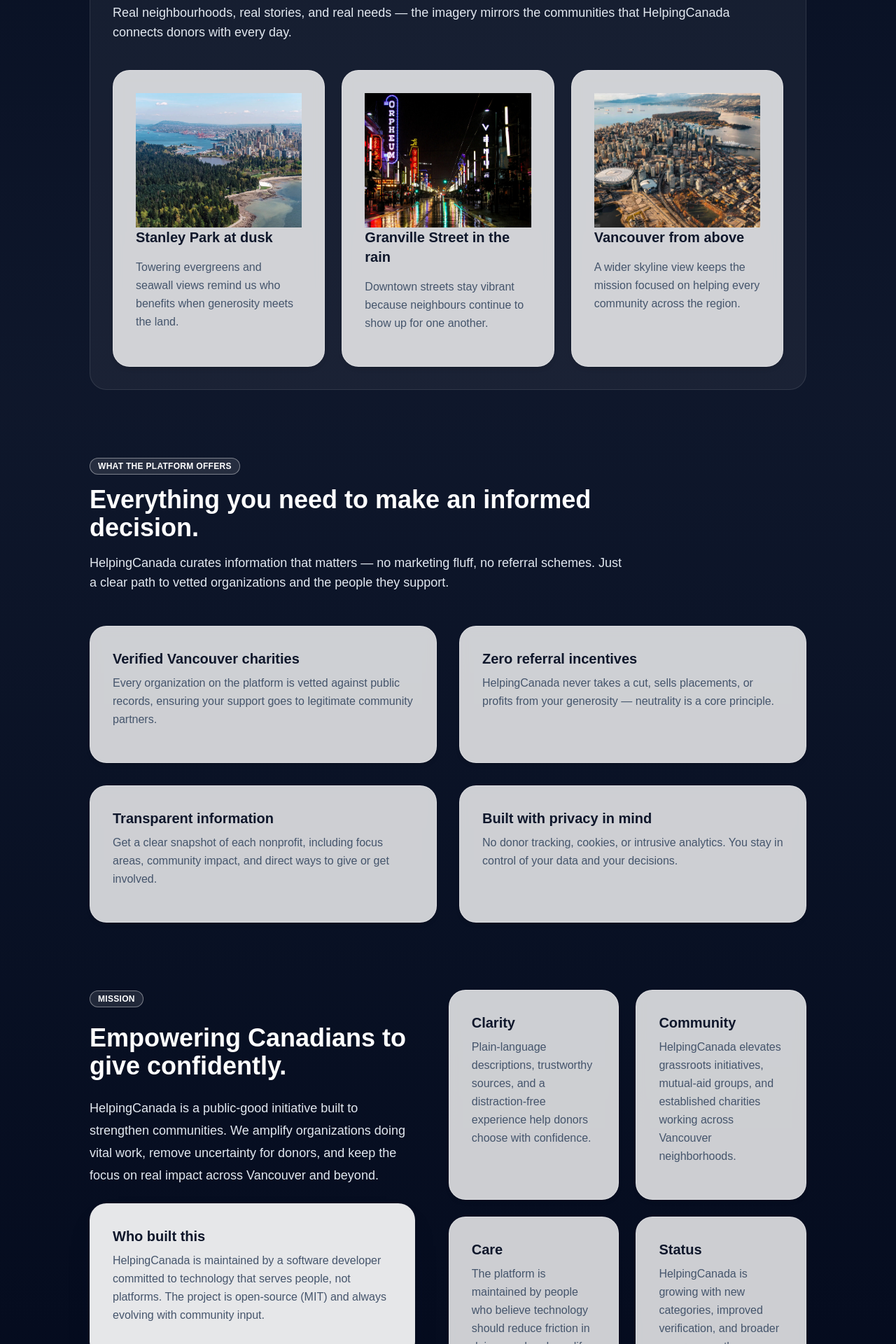
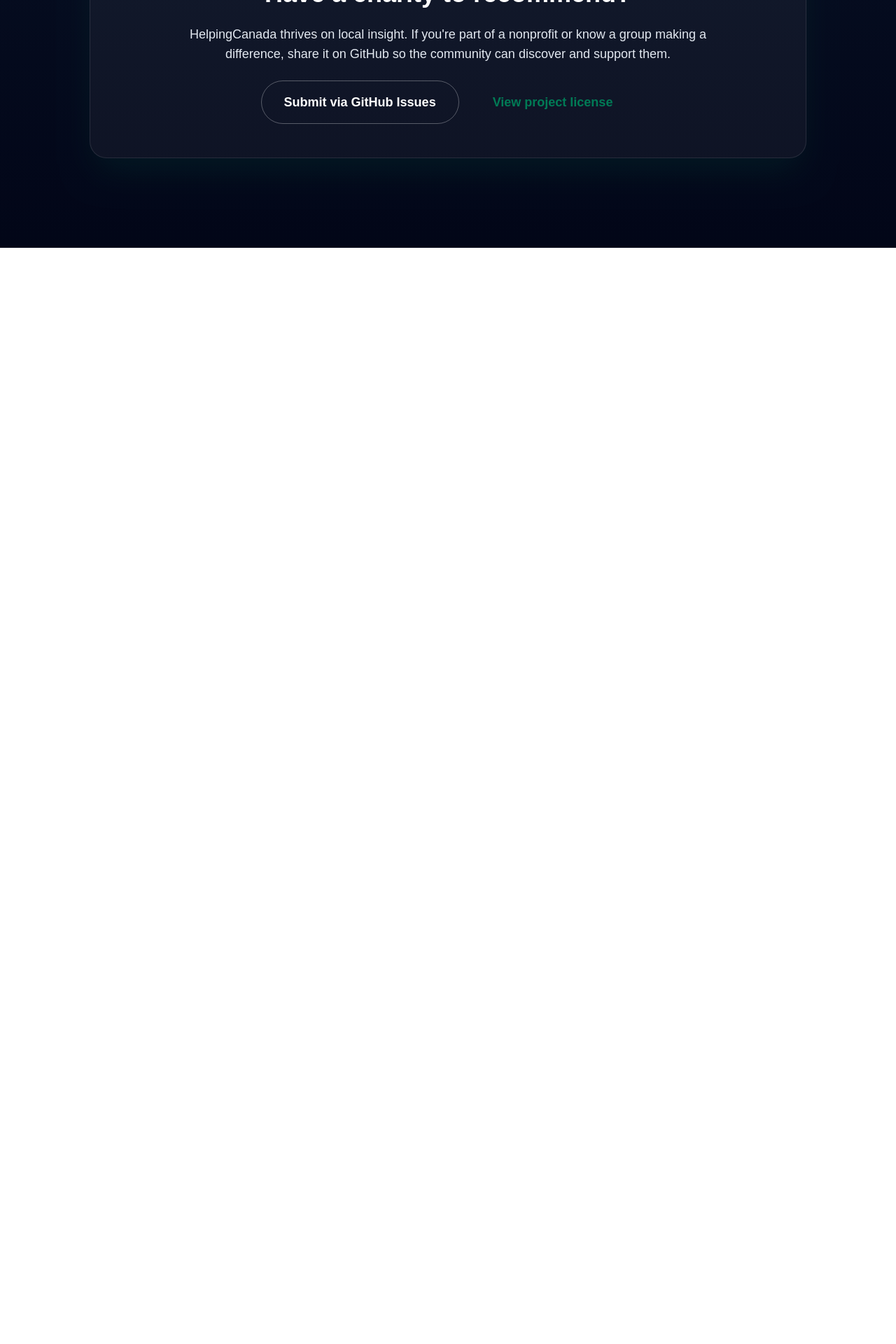
Before and after one commit to gmook9/helpingCanada, a Next.js app: page / in a window 1280 px wide. Shown: the part 1600-3520 px from the top of the page at 70% size. After the commit the page ends 1954 px from the top, so only its background shows below. Built offline with nearby package versions, Linux system fonts and the light colour scheme.

Commit message:
removed homepage content

```diff
--- a/src/app/page.tsx
+++ b/src/app/page.tsx
@@ -1,67 +1,9 @@
 import Image from "next/image";
+import Link from "next/link";
 
 import { Badge } from "@/components/ui/badge";
 import { Button } from "@/components/ui/button";
 import { Card, CardContent, CardDescription, CardHeader, CardTitle } from "@/components/ui/card";
-
-const featureHighlights = [
-  {
-    title: "Verified Vancouver charities",
-    description:
-      "Every organization on the platform is vetted against public records, ensuring your support goes to legitimate community partners.",
-  },
-  {
-    title: "Zero referral incentives",
-    description:
-      "HelpingCanada never takes a cut, sells placements, or profits from your generosity — neutrality is a core principle.",
-  },
-  {
-    title: "Transparent information",
-    description:
-      "Get a clear snapshot of each nonprofit, including focus areas, community impact, and direct ways to give or get involved.",
-  },
-  {
-    title: "Built with privacy in mind",
-    description:
-      "No donor tracking, cookies, or intrusive analytics. You stay in control of your data and your decisions.",
-  },
-];
-
-const pillars = [
-  {
-    title: "Clarity",
-    copy: "Plain-language descriptions, trustworthy sources, and a distraction-free experience help donors choose with confidence.",
-  },
-  {
-    title: "Community",
-    copy: "HelpingCanada elevates grassroots initiatives, mutual-aid groups, and established charities working across Vancouver neighborhoods.",
-  },
-  {
-    title: "Care",
-    copy: "The platform is maintained by people who believe technology should reduce friction in doing good and amplify human connection.",
-  },
-];
-
-const vancouverScenes = [
-  {
-    title: "Stanley Park at dusk",
-    description: "Towering evergreens and seawall views remind us who benefits when generosity meets the land.",
-    src: "/images/stanley_park.jpg",
-    alt: "Stanley Park seawall at sunset",
-  },
-  {
-    title: "Granville Street in the rain",
-    description: "Downtown streets stay vibrant because neighbours continue to show up for one another.",
-    src: "/images/granville-street-rain.jpg",
-    alt: "Rain-soaked Granville Street in Vancouver",
-  },
-  {
-    title: "Vancouver from above",
-    description: "A wider skyline view keeps the mission focused on helping every community across the region.",
-    src: "/images/2023-Vancouver-Aerial-Skyline-Photography-Copyright-Photographer-Ian-Kobylanski-32.jpg",
-    alt: "Aerial view of Vancouver skyline",
-  },
-];
 
 export default function Home() {
   return (
@@ -111,13 +53,12 @@
             </div>
             <div className="flex flex-wrap gap-4">
               <Button size="lg">Explore verified causes</Button>
-              <Button
-                variant="outline"
-                size="lg"
-                className="border-white/30 text-white hover:border-emerald-300 hover:bg-white/10 hover:text-emerald-100"
+              <Link
+                href="/mission"
+                className="inline-flex items-center justify-center rounded-full border border-white/30 px-8 py-4 text-lg font-semibold text-white transition hover:border-emerald-300 hover:bg-white/10 hover:text-emerald-100"
               >
                 Read the mission
-              </Button>
+              </Link>
             </div>
             <div className="grid grid-cols-1 gap-6 text-sm font-medium text-slate-300 sm:grid-cols-3">
               <div className="space-y-2 rounded-2xl border border-white/10 bg-white/5 p-5">
@@ -158,115 +99,6 @@
           </Card>
         </section>
 
-        <section className="space-y-10 rounded-3xl border border-white/10 bg-white/5 p-8 shadow-emerald-500/10">
-          <div className="space-y-4 text-center sm:text-left">
-            <Badge variant="neutral" className="mx-auto w-fit bg-white/10 text-white ring-white/40 sm:mx-0">
-              Vancouver in focus
-            </Badge>
-            <h2 className="text-3xl font-semibold text-white sm:text-4xl">Grounded in the places people care about.</h2>
-            <p className="text-lg text-slate-200">
-              Real neighbourhoods, real stories, and real needs — the imagery mirrors the communities that HelpingCanada connects donors
-              with every day.
-            </p>
-          </div>
-          <div className="grid gap-6 md:grid-cols-3">
-            {vancouverScenes.map((scene) => (
-              <Card
-                key={scene.title}
-                className="overflow-hidden border border-slate-200 bg-white text-slate-900 shadow-md transition duration-300 hover:shadow-emerald-100"
-              >
-                <div className="relative h-48 w-full overflow-hidden">
-                  <Image
-                    src={scene.src}
-                    alt={scene.alt}
-                    fill
-                    sizes="(max-width: 768px) 100vw, 33vw"
-                    className="object-cover transition duration-500 hover:scale-105"
-                  />
-                </div>
-                <CardHeader className="space-y-2">
-                  <CardTitle className="text-2xl text-slate-900">{scene.title}</CardTitle>
-                  <CardDescription className="text-slate-600">{scene.description}</CardDescription>
-                </CardHeader>
-              </Card>
-            ))}
-          </div>
-        </section>
-
-        <section className="space-y-12">
-          <div className="max-w-3xl space-y-4">
-            <Badge variant="neutral" className="bg-white/10 text-white ring-white/40">
-              What the platform offers
-            </Badge>
-            <h2 className="text-3xl font-semibold text-white sm:text-4xl">Everything you need to make an informed decision.</h2>
-            <p className="text-lg text-slate-200">
-              HelpingCanada curates information that matters — no marketing fluff, no referral schemes. Just a clear path to vetted
-              organizations and the people they support.
-            </p>
-          </div>
-          <div className="grid gap-8 md:grid-cols-2">
-            {featureHighlights.map((feature) => (
-              <Card
-                key={feature.title}
-                className="border border-slate-200 bg-white text-slate-900 shadow-md transition duration-300 hover:border-emerald-200 hover:shadow-emerald-100"
-              >
-                <CardHeader>
-                  <CardTitle className="text-2xl text-slate-900">{feature.title}</CardTitle>
-                  <CardDescription className="text-slate-600">
-                    {feature.description}
-                  </CardDescription>
-                </CardHeader>
-              </Card>
-            ))}
-          </div>
-        </section>
-
-        <section className="grid gap-12 lg:grid-cols-[1fr_1.1fr] lg:items-start">
-          <div className="space-y-6">
-            <Badge variant="neutral" className="bg-white/10 text-white ring-white/40">
-              Mission
-            </Badge>
-            <h2 className="text-3xl font-semibold text-white sm:text-4xl">Empowering Canadians to give confidently.</h2>
-            <p className="text-lg leading-8 text-slate-200">
-              HelpingCanada is a public-good initiative built to strengthen communities. We amplify organizations doing vital work,
-              remove uncertainty for donors, and keep the focus on real impact across Vancouver and beyond.
-            </p>
-            <Card className="bg-white/90 text-slate-900">
-              <CardHeader>
-                <CardTitle className="text-2xl">Who built this</CardTitle>
-                <CardDescription>
-                  HelpingCanada is maintained by a software developer committed to technology that serves people, not platforms. The
-                  project is open-source (MIT) and always evolving with community input.
-                </CardDescription>
-              </CardHeader>
-            </Card>
-          </div>
-          <div className="grid gap-6 md:grid-cols-2">
-            {pillars.map((pillar) => (
-              <Card
-                key={pillar.title}
-                className="border border-slate-200 bg-white text-slate-900 shadow-md transition duration-300 hover:border-emerald-200 hover:shadow-emerald-100"
-              >
-                <CardHeader>
-                  <CardTitle className="text-2xl text-slate-900">{pillar.title}</CardTitle>
-                  <CardDescription className="text-slate-600">{pillar.copy}</CardDescription>
-                </CardHeader>
-              </Card>
-            ))}
-            <Card className="border border-slate-200 bg-white text-slate-900 shadow-md">
-              <CardHeader>
-                <CardTitle className="text-2xl text-slate-900">Status</CardTitle>
-                <CardDescription className="text-slate-600">
-                  HelpingCanada is growing with new categories, improved verification, and broader coverage on the roadmap. Your
-                  feedback helps shape what comes next.
-                </CardDescription>
-              </CardHeader>
-              <CardContent className="text-slate-700">
-                <p>Share recommendations, community leads, or corrections via GitHub Issues to keep the platform accurate.</p>
-              </CardContent>
-            </Card>
-          </div>
-        </section>
 
         <section className="rounded-3xl border border-white/10 bg-white/5 p-12 text-center shadow-2xl shadow-emerald-500/10">
           <div className="mx-auto flex max-w-3xl flex-col gap-6">
@@ -279,7 +111,11 @@
               GitHub so the community can discover and support them.
             </p>
             <div className="flex flex-wrap justify-center gap-4">
-              <Button size="lg" className="bg-white text-slate-900 hover:bg-slate-200">
+              <Button
+                variant="outline"
+                size="lg"
+                className="border-white/30 text-white hover:border-emerald-300 hover:bg-white/10 hover:text-emerald-100"
+              >
                 Submit via GitHub Issues
               </Button>
               <Button variant="ghost" size="lg" className="text-emerald-200">
```
